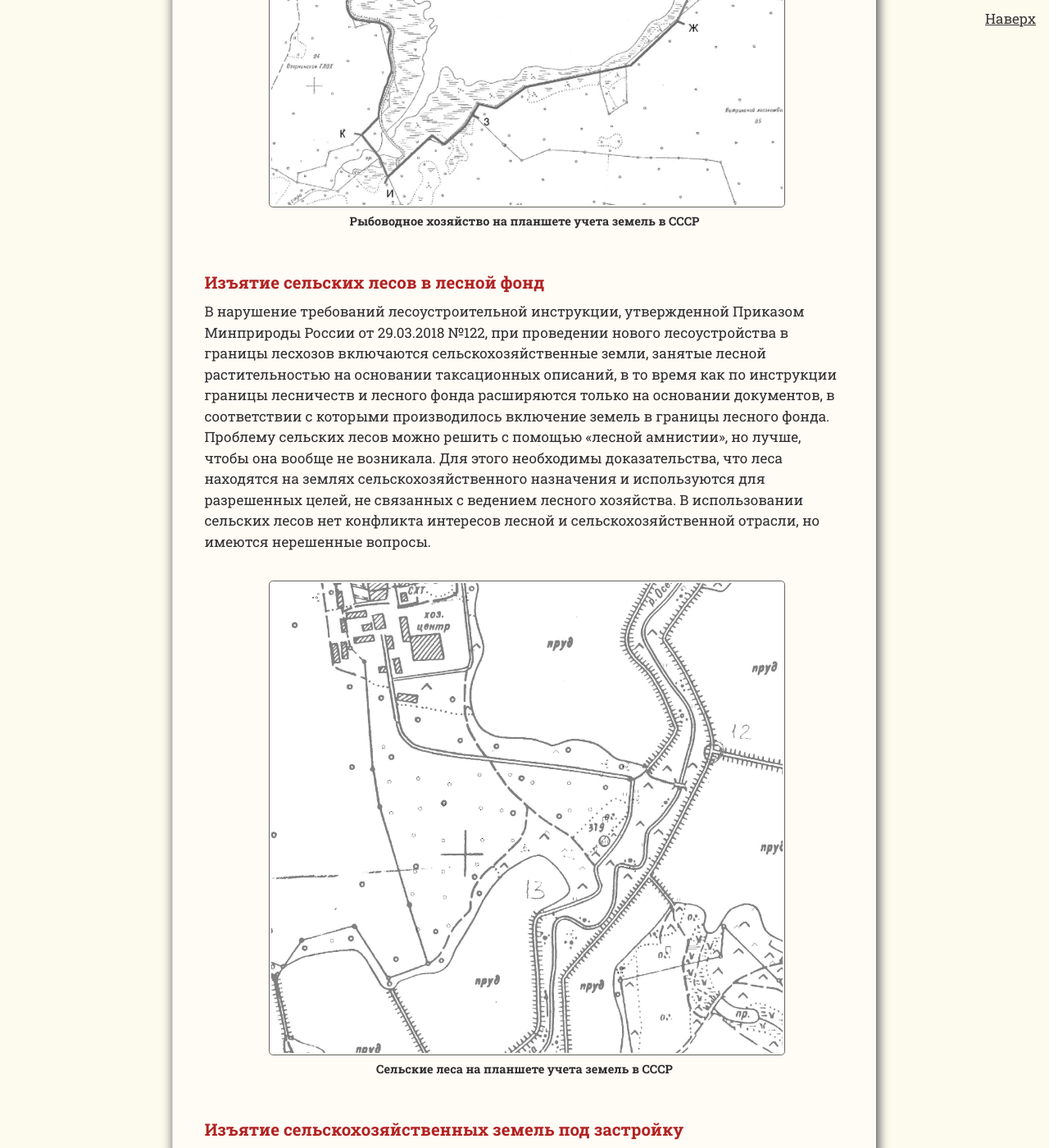
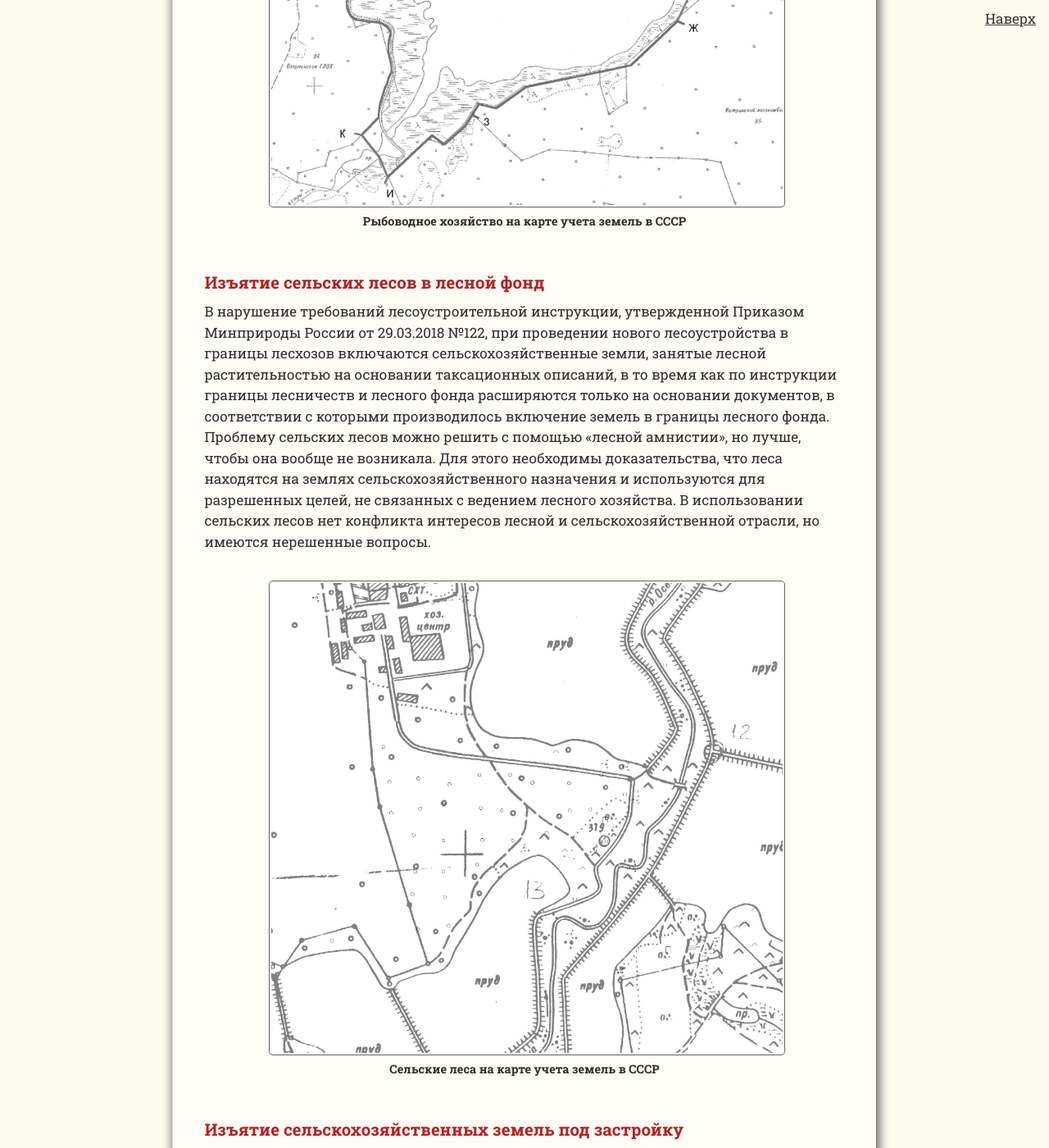
Before and after one commit to SergSi/land-use-art, a Jekyll site: the page built from _posts/2024-10-12-sh.md, in a window 1280 px wide and 1400 px high, scrolled down 2792 px. Shown: the whole window at 82% size. Built offline with Jekyll 4.4.1, drawn with Linux system fonts in a browser that asks for light colours; some web fonts are replaced.

Commit message:
Update 2024-10-12-sh.md

```diff
--- a/_posts/2024-10-12-sh.md
+++ b/_posts/2024-10-12-sh.md
@@ -23,14 +23,14 @@
 Так Истринский городской прокурор предъявил в 2021 году иск к ООО Рыбокомбинат «Малая Истра», потребовав истребовать из владения земельный участок, расположенный на сельскохозяйственных землях и занятый водным объектом, сооруженным в 60-х годах прошлого века специально для рыбоводства. Прокуратура также потребовала обеспечить доступ неограниченного круга лиц к берегам рыбоводного сельскохозяйственного пруда, тем самым превращая сельскохозяйственные, искусственно зарыбляемые водоемы в рекреационные, в которых можно купаться и беспрепятственно ловить рыбу. В обоснование своих требований прокурор ссылался на требования части 12 статьи 85 Земельного кодекса, которая регулирует состав земель населенных пунктов. Несмотря на то, что рыбокомбинат приобрел хозяйство в 2004 году на основании распоряжения Министерства сельского хозяйства Московской области, ни ответчик, ни министерство, привлеченное к участию в деле, не представили в суде доказательств, что пруды являются сельскохозяйственными рыбоводными, расположены на землях сельскохозяйственного назначения и не подпадают под действие Водного кодекса. Интерес в рекреационном использования сельскохозяйственных водоемов перевешивает стремление к производству товарной рыбы.
 
 {% include image-1.html
-file-1="article/istra.jpg" caption-1="Рыбоводное хозяйство на планшете учета земель в СССР" %}
+file-1="article/istra.jpg" caption-1="Рыбоводное хозяйство на карте учета земель в СССР" %}
 
 ## Изъятие сельских лесов в лесной фонд
 
 В нарушение требований лесоустроительной инструкции, утвержденной Приказом Минприроды России от 29.03.2018 №122, при проведении нового лесоустройства в границы лесхозов включаются сельскохозяйственные земли, занятые лесной растительностью на основании таксационных описаний, в то время как по инструкции  границы лесничеств и лесного фонда расширяются только на основании документов, в соответствии с которыми производилось включение земель в границы лесного фонда. Проблему сельских лесов можно решить с помощью «лесной амнистии», но лучше, чтобы она вообще не возникала. Для этого необходимы доказательства, что леса находятся на землях сельскохозяйственного назначения и используются для разрешенных целей, не связанных с ведением лесного хозяйства. В использовании сельских лесов нет конфликта интересов лесной и сельскохозяйственной отрасли, но имеются нерешенные вопросы.
 
 {% include image-1.html
-file-1="article/les.jpg" caption-1="Сельские леса на планшете учета земель в СССР" %}
+file-1="article/les.jpg" caption-1="Сельские леса на карте учета земель в СССР" %}
 
 ## Изъятие сельскохозяйственных земель под застройку
 
```
